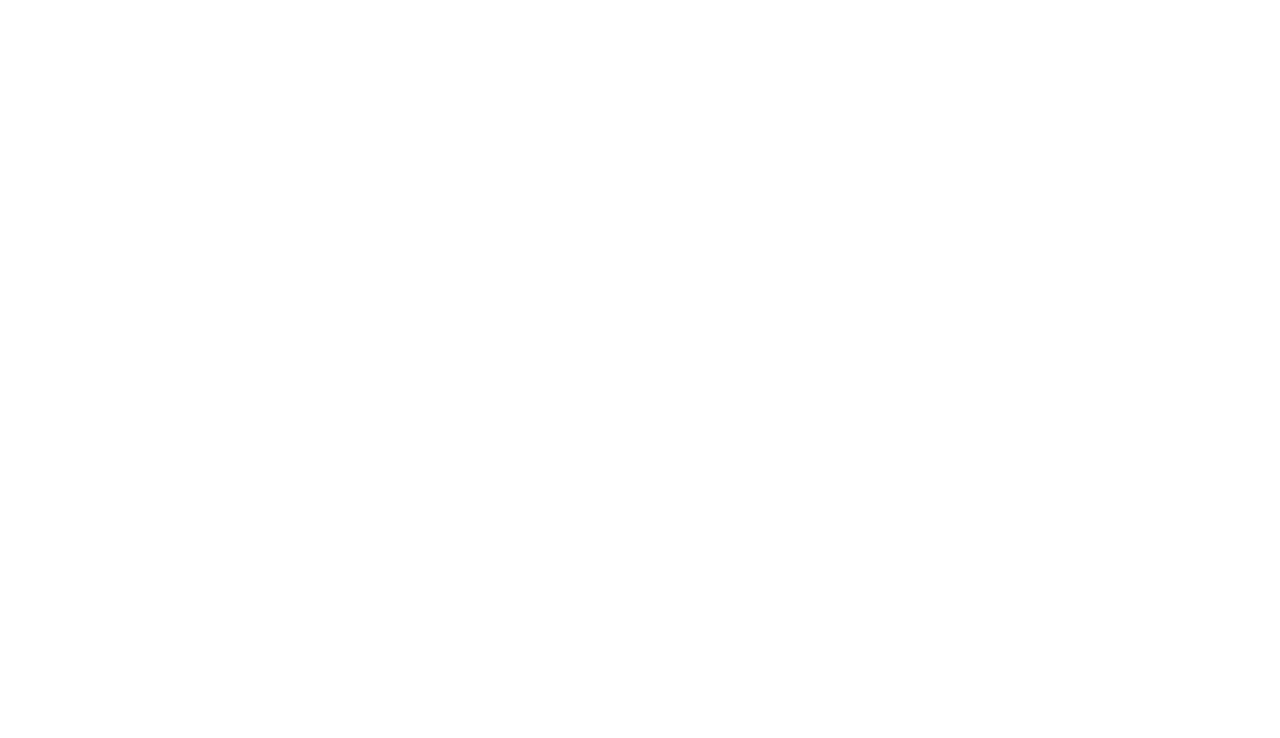
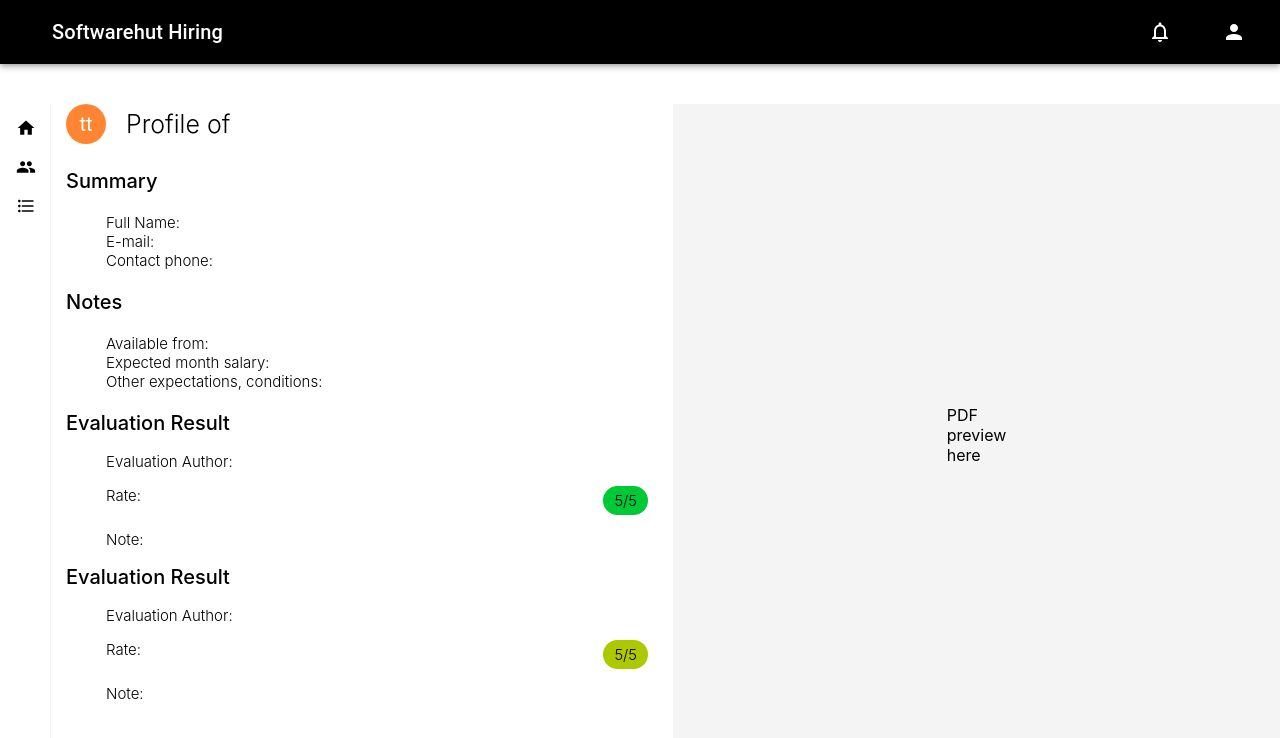
Before and after one commit to softwarehutpl/HeRo-frontend-2, a React (Create React App) app: page /profile/1 in a window 1280 px wide. Before the commit this address had no page. Shown: the top 738 px of the page. Built offline with nearby package versions, Linux system fonts and the light colour scheme; no server answers.

Commit message:
candidate profile view

```diff
--- a/src/App.tsx
+++ b/src/App.tsx
@@ -1,14 +1,13 @@
 import React from 'react';
-import Provider from "./provider/Provider";
-import { Routes, Route } from "react-router-dom";
+import Provider from './provider/Provider';
+import { Routes, Route } from 'react-router-dom';
 
-import Candidates from "./modules/candidates/Candidates";
-import Projects from "./modules/projects/Projects";
-import Profile from "./modules/profile/Profile";
-import Wrapper from "./modules/wrapper/Wrapper";
-import Home from "./modules/home/Home";
-import SignIn from "./modules/signin/Signin";
-
+import Candidates from './modules/candidates/Candidates';
+import Projects from './modules/projects/Projects';
+import Profile from './modules/profile/Profile';
+import Wrapper from './modules/wrapper/Wrapper';
+import Home from './modules/home/Home';
+import SignIn from './modules/signin/Signin';
 
 function App() {
   return (
@@ -19,7 +18,7 @@ function App() {
           <Route path="/" element={<Wrapper />}>
             <Route index element={<Home />} />
             <Route path="candidates" element={<Candidates />} />
-            <Route path="profile" element={<Profile />} />
+            <Route path="profile/:id" element={<Profile />} />
             <Route path="projects" element={<Projects />} />
           </Route>
         </Routes>
--- a/src/modules/candidates/table/CustomTable.tsx
+++ b/src/modules/candidates/table/CustomTable.tsx
@@ -5,6 +5,7 @@ import { Link } from 'react-router-dom';
 import candidate from '../../common/mocks/Candidates.json';
 import { CandidateSlide } from '../../common/components/candidateSlidePopUp/SlidePopUp';
 import CandidatesService from '../../common/Api/Candidates.service';
+import SeeProfile from '../../profile/seeProfile/SeeProfile';
 
 interface Candidates {
   id: number;
@@ -42,8 +43,8 @@ const columns: GridColDef[] = [
     field: 'profile',
     headerName: 'Profile',
     width: 110,
-    renderCell: params => {
-      return <Link to="/profile">{params.row.profile}See profile</Link>;
+    renderCell: props => {
+      return <SeeProfile id={props.row.id} />;
     },
   },
 ];
--- a/src/modules/common/Api/Candidates.service.tsx
+++ b/src/modules/common/Api/Candidates.service.tsx
@@ -34,7 +34,7 @@ const client = axios.create({
 });
 
 const candidateHttpGet = (endpoint: string) => {
-  return client.get(`${endpoint}`).then(response => console.log(response.data));
+  return client.get(`${endpoint}`).then(response => response.data);
 };
 
 const candidateHttpPost = (endpoint: string, postData: CandidatePost) => {
@@ -42,11 +42,11 @@ const candidateHttpPost = (endpoint: string, postData: CandidatePost) => {
 };
 
 const candidateHttpPut = (endpoint: string, postData: CandidateEdit) => {
-  return client.put(`${endpoint}`, postData).then(response => console.log(response.data));
+  return client.put(`${endpoint}`, postData).then(response => response.data);
 };
 
 const candidatetHttpDelete = (endpoint: string) => {
-  return client.delete(`${endpoint}`).then(response => console.log(response.data));
+  return client.delete(`${endpoint}`).then(response => response.data);
 };
 
 export default {
--- a/src/modules/profile/profileheader/ProfileHeader.tsx
+++ b/src/modules/profile/profileheader/ProfileHeader.tsx
@@ -1,14 +1,26 @@
+import { CoPresentOutlined } from '@mui/icons-material';
 import React from 'react';
 import CustomAvatar from '../../common/components/avatars/CustomAvatar';
 import { ProfileHeaderHeading, ProfileHeaderWrapper } from './ProfileHeaderStyles';
 
-function ProfileHeader() {
+type Candidate = {
+  candidate: {
+    id: number;
+    fullName: string;
+    email: string;
+    phoneNumber: string;
+    availableFrom: Date;
+    expectedMonthlySalary: number;
+    otherExpectations: string;
+    cvPath: string;
+  }[];
+};
+
+export const ProfileHeader: React.FC<Candidate> = props => {
   return (
     <ProfileHeaderWrapper>
-      <CustomAvatar name={'John Doe'} />
-      <ProfileHeaderHeading>Profile of John Doe</ProfileHeaderHeading>
+      <CustomAvatar name={'test test'} />
+      <ProfileHeaderHeading>Profile of {props.candidate.id}</ProfileHeaderHeading>
     </ProfileHeaderWrapper>
   );
-}
-
-export default ProfileHeader;
+};
--- a/src/modules/profile/profileinfo/ProfileInfo.tsx
+++ b/src/modules/profile/profileinfo/ProfileInfo.tsx
@@ -1,15 +1,38 @@
-import React from 'react';
+import React, { useEffect, useState } from 'react';
+import { useParams } from 'react-router-dom';
+import CandidatesService from '../../common/Api/Candidates.service';
 import EvaluationHr from '../evaluationhr/EvaluationHr';
 import EvaluationTech from '../evaluationtech/EvaluationTech';
-import ProfileHeader from '../profileheader/ProfileHeader';
+import { ProfileHeader } from '../profileheader/ProfileHeader';
 import ProfileNotes from '../profilenotes/ProfileNotes';
 import ProfileSummary from '../profilesummary/ProfileSummary';
 import { ProfileInfoWrapper } from './ProfileInfoStyles';
 
+interface Candidate {
+  id: number;
+  fullName: string;
+  email: string;
+  phoneNumber: string;
+  availableFrom: Date;
+  expectedMonthlySalary: number;
+  otherExpectations: string;
+  cvPath: string;
+}
+
 function ProfileInfo() {
+  const params = useParams();
+  const [candidate, setCandidate] = useState<Candidate[]>([]);
+
+  useEffect(() => {
+    const profileData = CandidatesService.candidateHttpGet(`Get/${params.id}`);
+    profileData.then(res => setCandidate(res));
+  }, []);
+
+  console.log(candidate);
+
   return (
     <ProfileInfoWrapper>
-      <ProfileHeader />
+      <ProfileHeader candidate={candidate} />
       <ProfileSummary />
       <ProfileNotes />
       <EvaluationHr />
--- /dev/null
+++ b/src/modules/profile/seeProfile/SeeProfile.tsx
@@ -0,0 +1,10 @@
+import * as React from 'react';
+import { Link } from 'react-router-dom';
+
+export default function SeeProfile({ id }: { id?: number }) {
+  return (
+    <div>
+      <Link to={`/profile/${id}`}>See Profile {id}</Link>
+    </div>
+  );
+}
```
